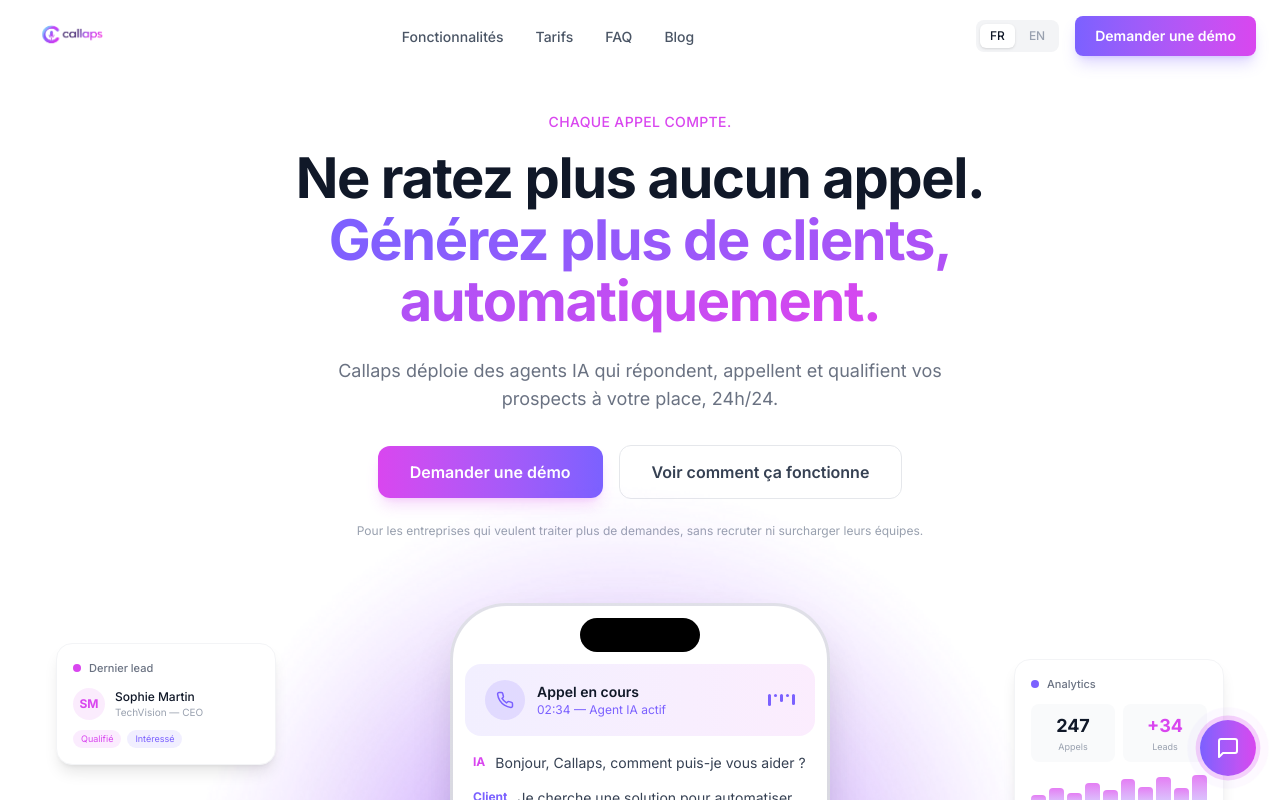
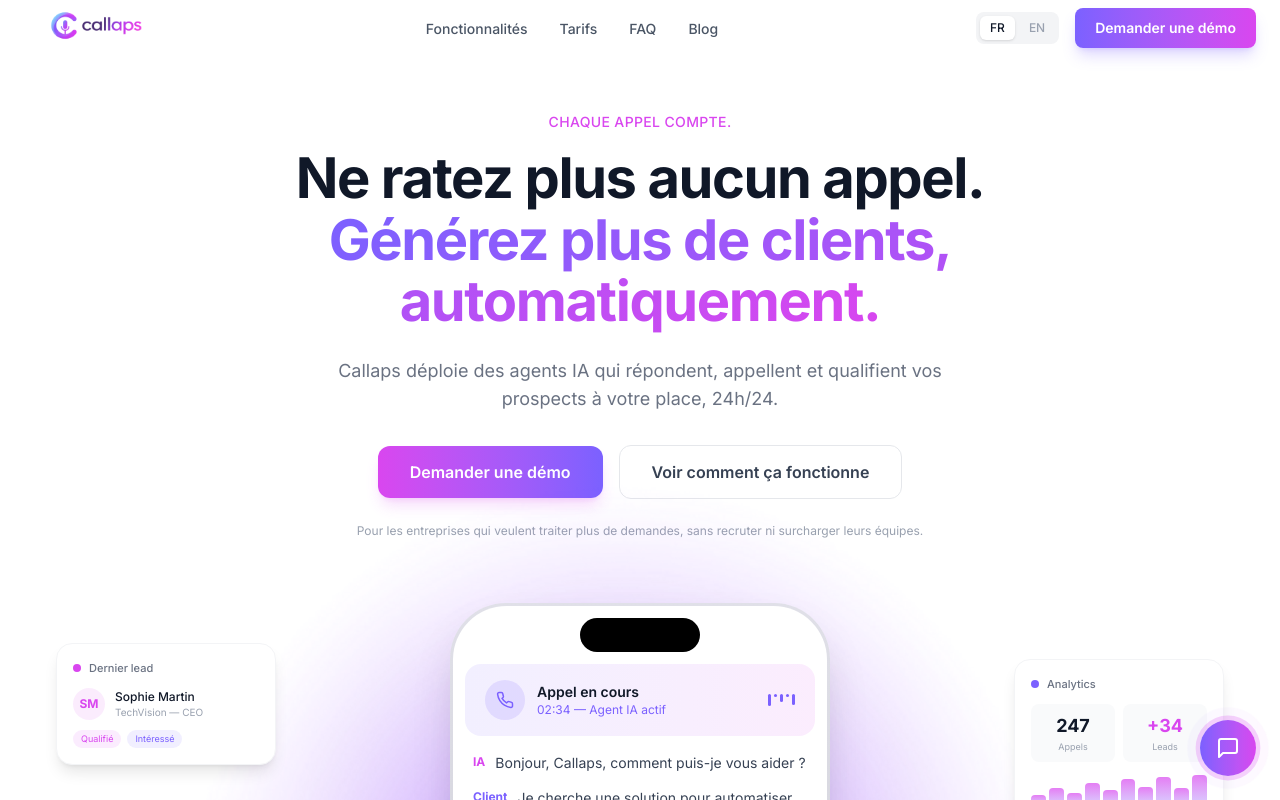
Before and after one commit to WassimHabib/callaps_vitrine, a Next.js app: page / in a window 1280 px wide. Shown: the top 800 px of the page. Built offline with nearby package versions, Linux system fonts and the light colour scheme.

Commit message:
fix: logo agrandi (h-20 md:h-24) avec margin négatif pour garder le header compact
Co-Authored-By: Claude Opus 4.6 (1M context) <noreply@anthropic.com>

```diff
--- a/src/components/Header.tsx
+++ b/src/components/Header.tsx
@@ -42,7 +42,7 @@ export default function Header() {
             alt="Callaps"
             width={360}
             height={100}
-            className={`w-auto transition-all duration-300 ${scrolled ? "h-10 md:h-12" : "h-14 md:h-16"}`}
+            className={`w-auto transition-all duration-300 ${scrolled ? "h-10 md:h-12" : "h-20 md:h-24"} ${scrolled ? "" : "-my-4 md:-my-6"}`}
             priority
           />
         </Link>
```
